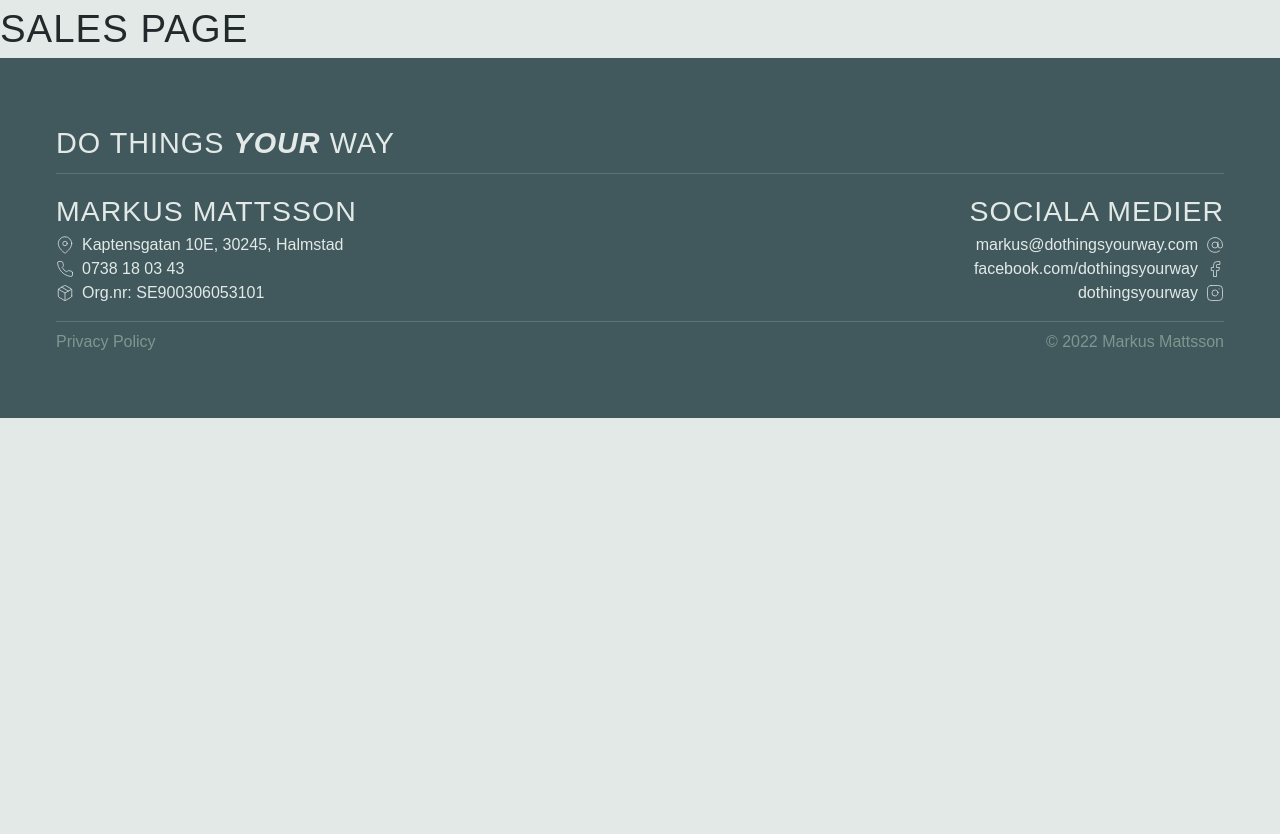
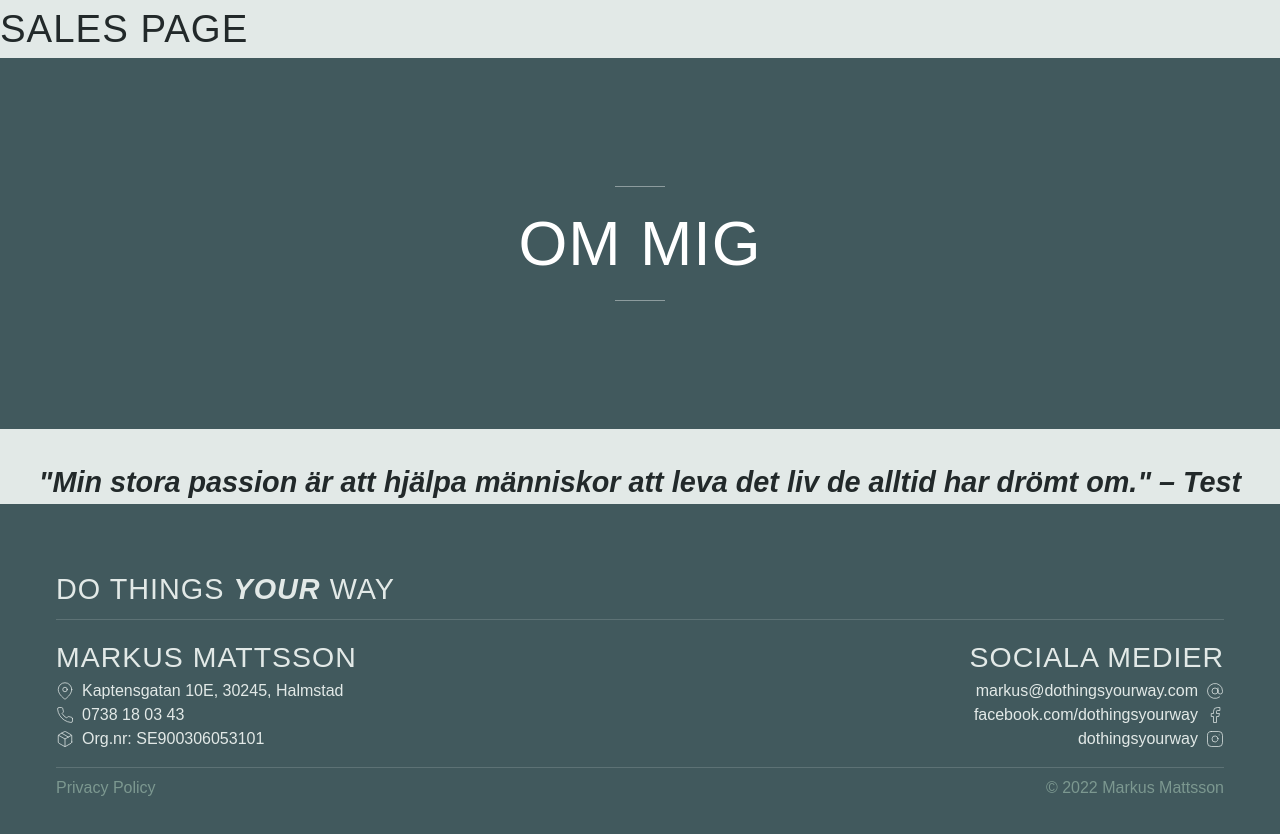
Before and after one commit to MatildaMared/dothingsyourway-homepage, a React (Create React App) app: page /salespage in a window 1280 px wide. Shown: the top 834 px of the page. Before the commit the page ends 800 px from the top, so only its background shows below. Built offline with nearby package versions, Linux system fonts and the light colour scheme; a web font is replaced by a local one.

Commit message:
add content

```diff
--- a/src/components/SectionHeader/SectionHeader.tsx
+++ b/src/components/SectionHeader/SectionHeader.tsx
@@ -1,15 +1,34 @@
 import React from "react";
+import styled from "styled-components";
 
 interface Props {
     text: string;
 }
 
 const SectionHeader = ({ text }: Props) => {
-    return (
-        <div>
-            <h2>{text}</h2>
-        </div>
-    );
+    return <Wrapper>{text}</Wrapper>;
 };
 
 export default SectionHeader;
+
+const Wrapper = styled.h2`
+    font-size: var(--font-xl);
+    line-height: 1.8;
+    padding-block: 8rem;
+    background-color: var(--color-primary-dark);
+    margin-block-end: 2rem;
+    display: flex;
+    justify-content: center;
+    align-items: center;
+    flex-direction: column;
+    color: #fff;
+
+    &::after,
+    &::before {
+        content: "";
+        display: block;
+        width: 50px;
+        height: 1px;
+        background-color: rgba(255, 255, 255, .4);
+    }
+`;
--- a/src/pages/SalesPage.tsx
+++ b/src/pages/SalesPage.tsx
@@ -1,9 +1,16 @@
 import React from "react";
+import Quote from "../components/Quote";
+import SectionHeader from "../components/SectionHeader";
 
 const MyComponent = () => {
     return (
         <div>
             <h1>Sales page</h1>
+            <SectionHeader text="Om mig" />
+            <Quote author="Test">
+                Min stora passion är att hjälpa människor att leva det liv de
+                alltid har drömt om.
+            </Quote>
         </div>
     );
 };
```
